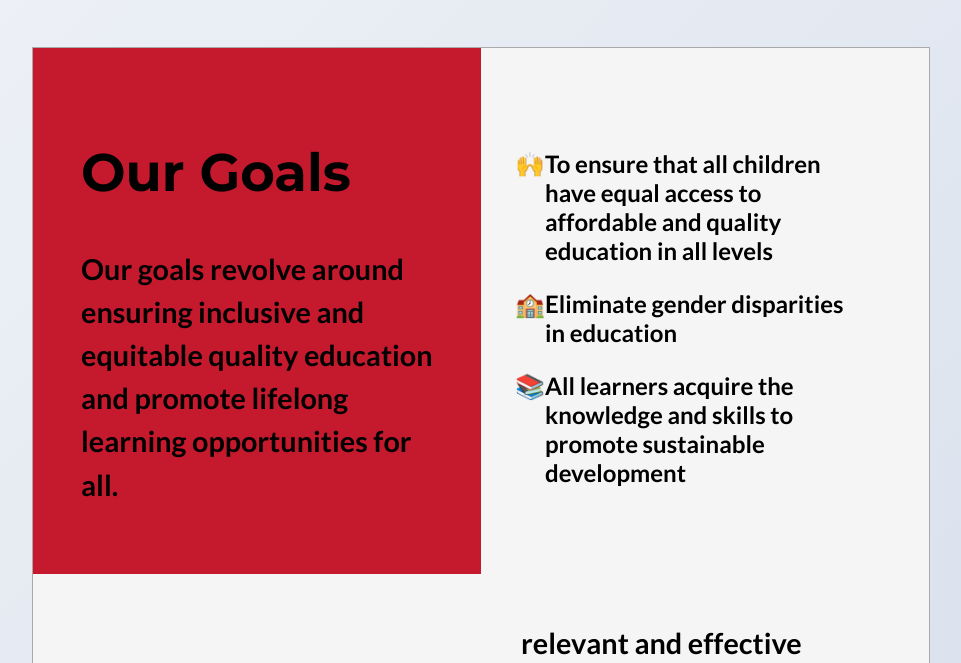
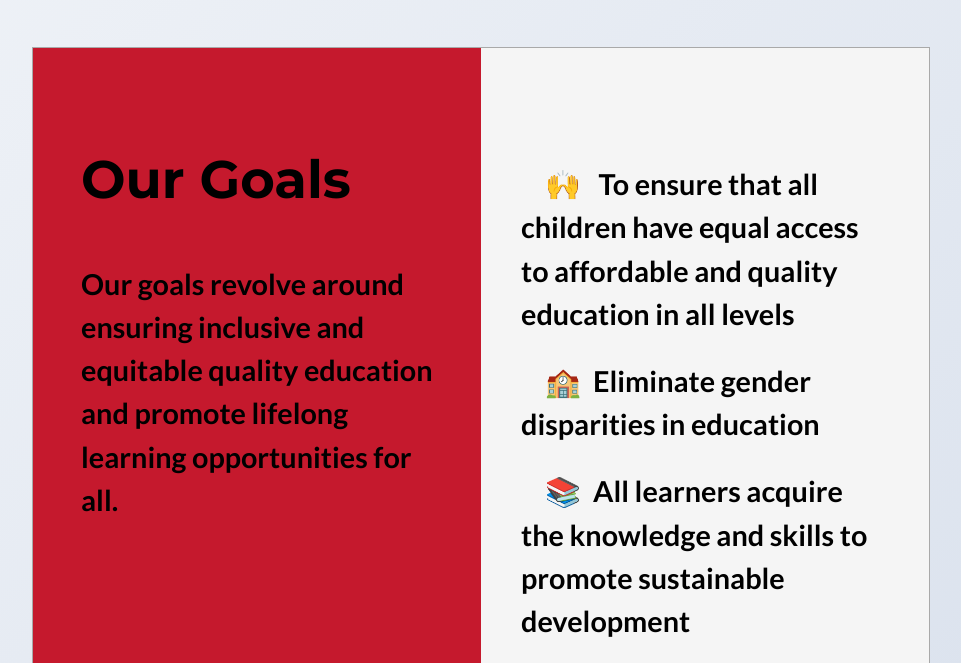
Before and after one commit to LeonTLam/Oblig2Gruppe1200NEW-main, a plain HTML site: page index.html in a window 1280 px wide. Shown: the part 616-1279 px from the top of the page, without its empty margins (159-1120 px from the left). Drawn offline with Linux system fonts and the light colour scheme.

Commit message:
update 15.okt
ja

```diff
--- a/style.css
+++ b/style.css
@@ -35,7 +35,6 @@ h1, h2, h3{
 
 h1{
     font-size: 4rem;
-    margin:0;
     padding: 2rem;
 }
 
@@ -44,22 +43,19 @@ h2{
 }
 
 p{
-    margin-left: auto;
-    margin-right: auto;
     max-width: 70ch;
-    line-height: 1.5;
-    font-size: 1.2rem;
 }
 
 /*General configurations for devices < 600px*/
 
 body{
+    font-size: 1.2rem;
+    line-height: 1.5;
     margin:0;
     min-height: 100%;
     height: 100%;
     width: 100%;
     background: linear-gradient(135deg, #f5f7fa 0%, #c3cfe2 100%);
-    font-family: Lato, sans-serif;
     background-color: darkgrey;
 }
 
@@ -77,7 +73,7 @@ header{
     margin-bottom: 6rem;
 }
 
-header > *{
+header > div{
     background-color: #c5192d;
     padding:2rem;
     position: absolute;
@@ -96,9 +92,6 @@ main{
     box-shadow: 0 0 0 1px darkgrey;
     width: 95vw;
     margin: auto;
-
-    z-index: 1;
-
 }
 
 /*Article (column)*/
@@ -107,7 +100,6 @@ article{
     column-count: 1;
     column-width: 45%;
     column-gap: 10%;
-
     padding:2rem;
 }
 
@@ -133,30 +125,27 @@ ul{
     display: inline;
 }
 
-li:nth-child(1){
-    list-style-type: "\1F64C";
-    margin-top: 1rem;
-    margin-right: 1rem;
-    margin-left: 1rem;
+li:nth-child(1)::before {
+    display: inline-block;
+    content: "\1F64C";
+    width: 1rem;
+    margin: 1rem 1rem 0 1rem;
 }
 
-li:nth-child(2){
-    list-style-type:"\1F3EB" ;
-    margin-top: 1rem;
-    margin-right: 1rem;
-    margin-left: 1rem;
+li:nth-child(2)::before {
+    display: inline-block;
+    content: "\1F3EB";
+    width: 1rem;
+    margin: 1rem 1rem 0 1rem;
 }
 
-li:nth-child(3){
-    list-style:"\1F4DA" ;
-
+li:nth-child(3)::before {
+    display: inline-block;
+    content: "\1F4DA";
+    width: 1rem;
+    margin: 1rem 1rem 0 1rem;
 }
 
-li:nth-child(1),
-li:nth-child(2),
-li:nth-child(3){
-    margin: 1rem 1rem 0rem;
-}
 footer{
     position: relative;
     padding: 2rem;
@@ -231,7 +220,8 @@ footer{
         column-width: 45%;
         column-gap: 10%;
         padding:2rem;
-        text-overflow: ellipsis;
-        overflow: hidden;
+        display: inline-block;
+        vertical-align: middle;
+
     }
 }
```
